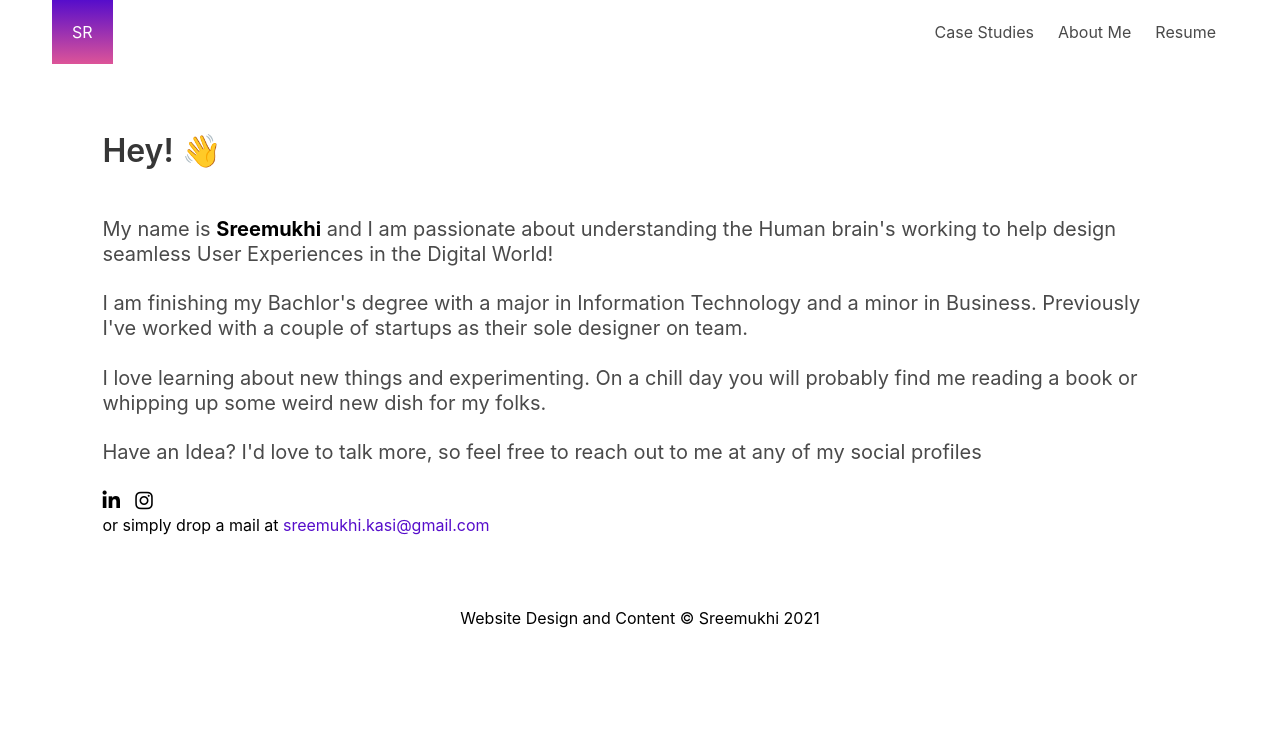
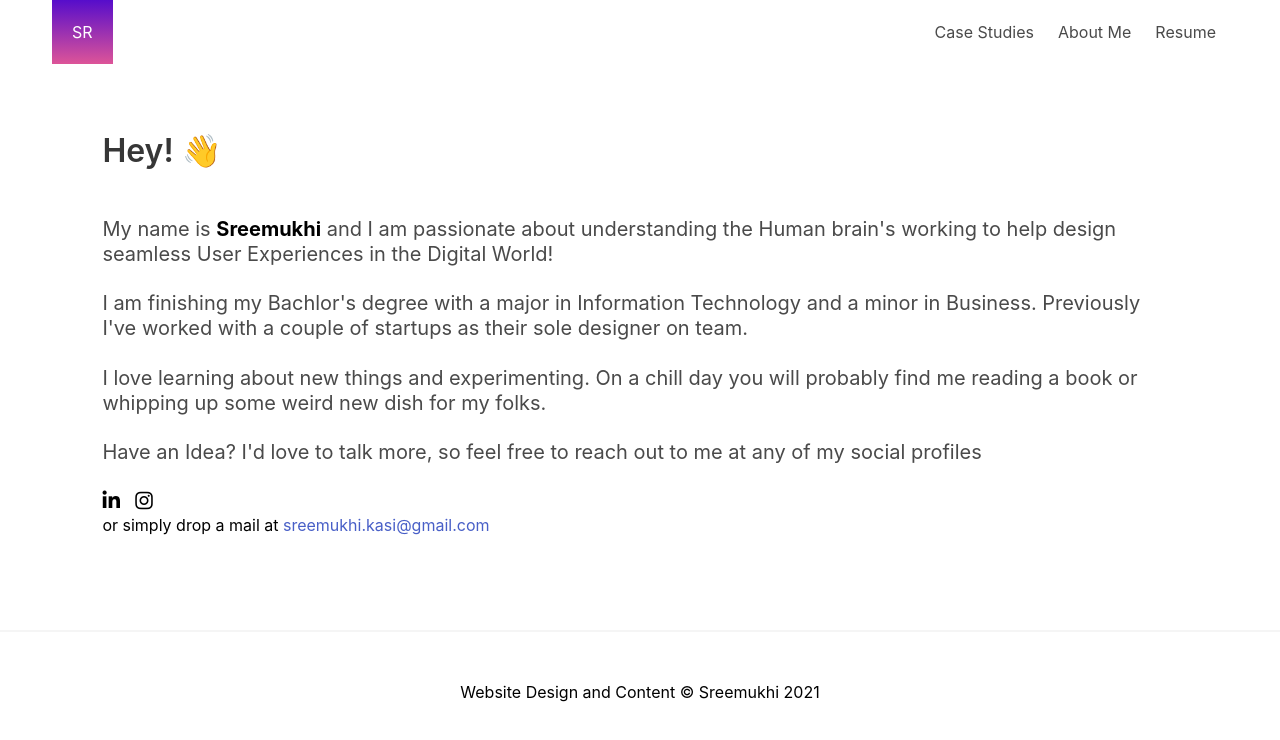
Before and after one commit to sree2mukhi/home, a plain HTML site: page About.html in a window 1280 px wide. Drawn offline with nearby package versions, Linux system fonts and the light colour scheme.

Commit message:
Update About.html

```diff
--- a/About.html
+++ b/About.html
@@ -70,15 +70,17 @@
       <a href="http://instagram.com/uxchalkboard" target="_blank">
         <i class="fab fa-instagram fa-lg"></i>
       </a>
-      <h2>or simply drop a mail at <a onclick="location.href='mailto:sreemukhi.kasi@gmail.com';">sreemukhi.kasi@gmail.com</a></h2>
+      <h3>or simply drop a mail at <a onclick="location.href='mailto:sreemukhi.kasi@gmail.com';">sreemukhi.kasi@gmail.com</a></h3>
     </div>
     </div>
 
     </div>
   </section>
 <br>
+<hr>
+<br>
 <footer>
-    <h3 class="has-text-centered">Website Design and Content &#169 Sreemukhi 2021 </h3>
+    <p class="has-text-centered">Website Design and Content &#169 Sreemukhi 2021 </p>
   </footer>
 <br>
 </body>
```
